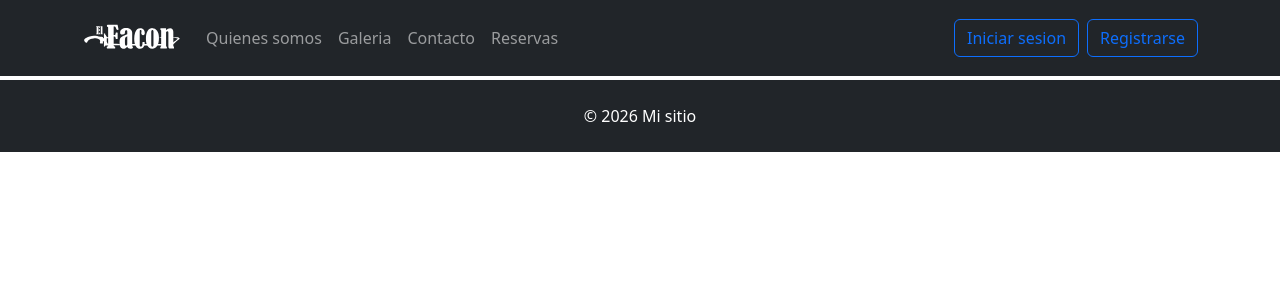
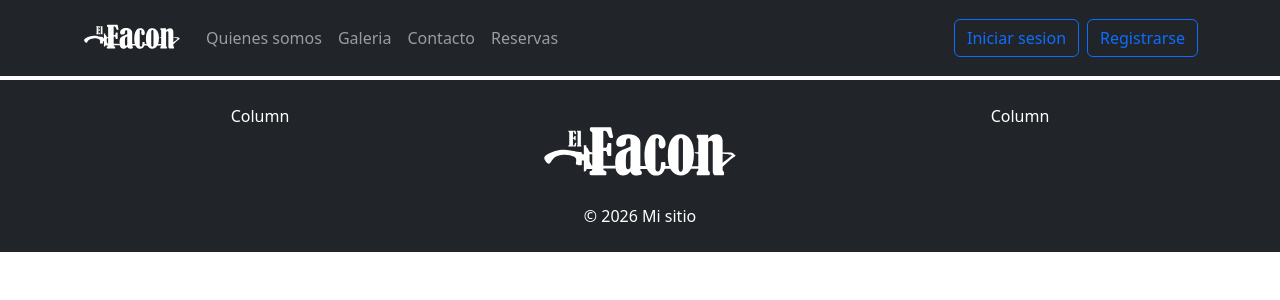
Before and after one commit to Jogutgon/el-facon-frontend, a React (Vite) app: page / in a window 1280 px wide. Shown: the top 300 px of the page. Built offline with nearby package versions, Linux system fonts and the light colour scheme.

Commit message:
Add:column test and logo

```diff
--- a/src/components/Footer.jsx
+++ b/src/components/Footer.jsx
@@ -1,11 +1,33 @@
 import React from 'react'
+import logo from '../assets/icons/logo.svg'
 
 function Footer() {
-  return (
-    <footer className="bg-dark text-white text-center py-4">
-      <p className="mb-0">© 2026 Mi sitio</p>
-    </footer>
-  )
+    return (
+        <footer className="bg-dark text-white text-center py-4">
+            <div className="container text-center ">
+                <div className="row">
+                    <div className="col text-white">
+                        Column
+                    </div>
+                    <div class="col">
+                        <img
+                                      src={logo}
+                                      className="d-inline-block align-top img-fluid"
+                                      width="200"
+                                      height="100"
+                                      alt="Logo"
+                                    />
+                    </div>
+                    <div className="col">
+                        Column
+                    </div>
+                </div>
+            </div>
+
+
+            <p className="mb-0">© 2026 Mi sitio</p>
+        </footer>
+    )
 }
 
 export default Footer
```
